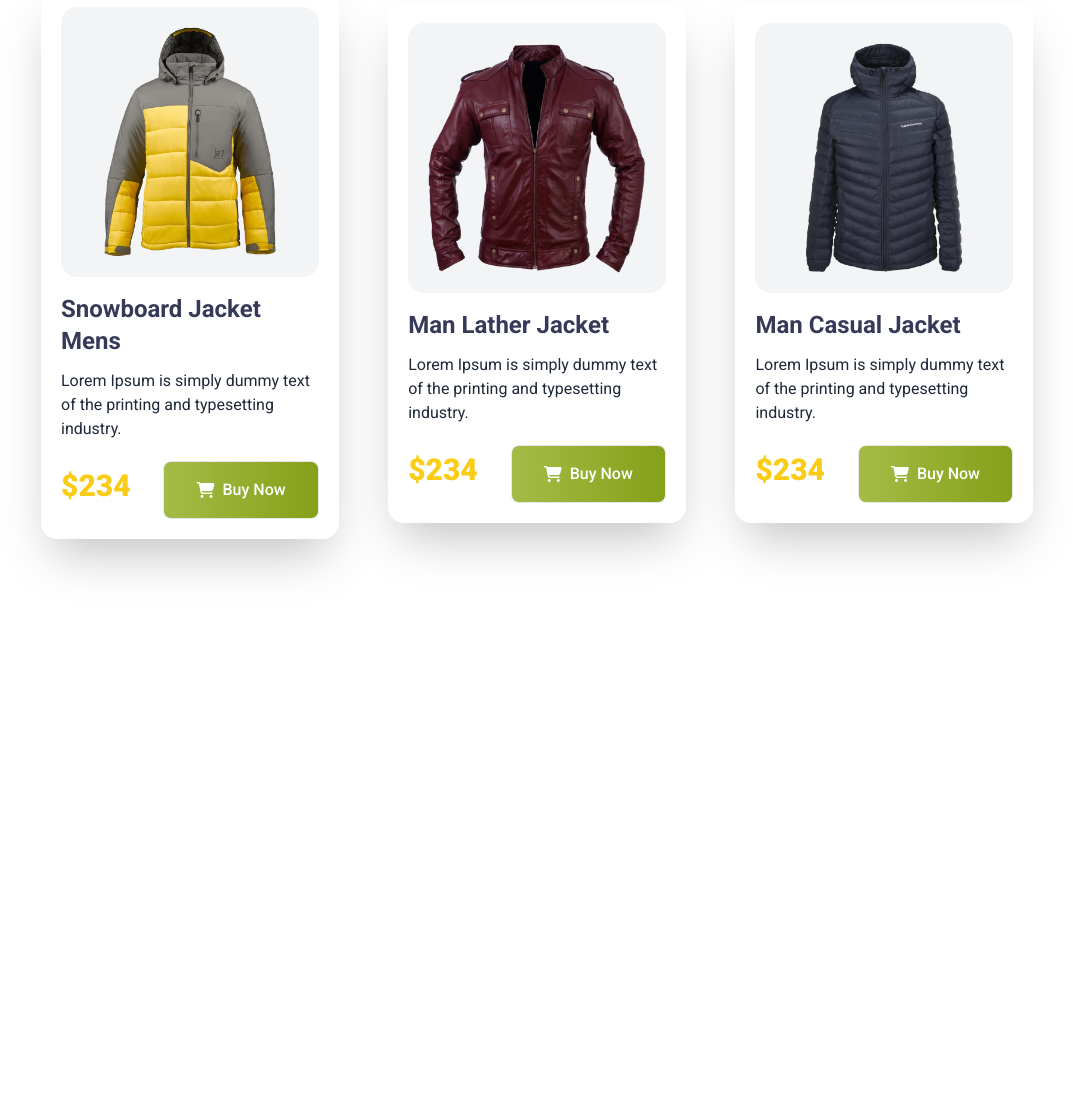
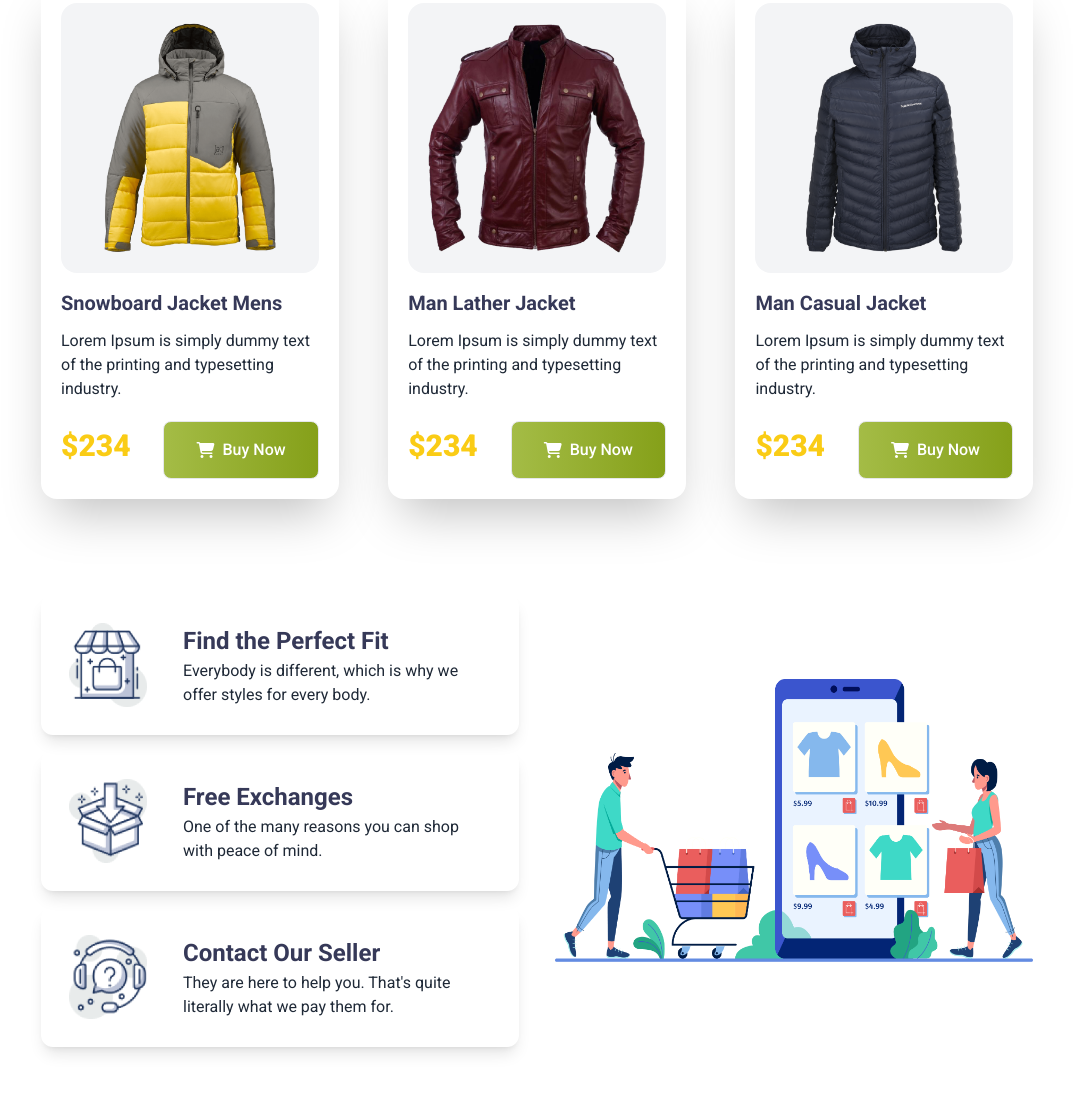
Before and after one commit to chaudhuree/penguin-website-tailwind, a plain HTML site: page index.html in a window 1280 px wide. Shown: the part 1649-2742 px from the top of the page, without its empty margins (103-1176 px from the left). Before the commit the page ends 2284 px from the top, so only its background shows below. Drawn offline with nearby package versions, Linux system fonts and the light colour scheme.

Commit message:
delivery section done

```diff
--- a/index.html
+++ b/index.html
@@ -79,18 +79,20 @@
     <main>
       <div class="container px-36 text-[#363958] font-bebas">
         <!-- women section -->
-       <div class="women section">
+        <section class="women section">
           <h1 class="font-normal text-5xl mb-5">Woman Jacket</h1>
-        <div class="women-jacket-cards font-roboto flex justify-between items-center">
+          <div
+            class="women-jacket-cards font-roboto flex justify-between items-center"
+          >
             <div class="card p-5 w-[30%] shadow-2xl rounded-2xl">
               <figure class="bg-gray-100 p-5 rounded-2xl text-center mb-4">
                 <img src="./images/jacket-1.png" alt="women jacket" />
               </figure>
               <div class="description flex flex-col gap-3">
-              <h3 class="font-bold text-2xl">Yellow Coat Jacket</h3>
+                <h3 class="font-bold text-xl">Yellow Coat Jacket</h3>
                 <p class="text-gray-800 text-base leading-6">
-                Lorem Ipsum is simply dummy text of the printing and typesetting
-                industry.
+                  Lorem Ipsum is simply dummy text of the printing and
+                  typesetting industry.
                 </p>
                 <div class="flex justify-between items-center">
                   <p
@@ -111,10 +113,10 @@
                 <img src="./images/jacket-2.png" alt="women jacket" />
               </figure>
               <div class="description flex flex-col gap-3">
-              <h3 class="font-bold text-2xl">Ladies Jacket </h3>
+                <h3 class="font-bold text-xl">Ladies Jacket</h3>
                 <p class="text-gray-800 text-base leading-6">
-                Lorem Ipsum is simply dummy text of the printing and typesetting
-                industry.
+                  Lorem Ipsum is simply dummy text of the printing and
+                  typesetting industry.
                 </p>
                 <div class="flex justify-between items-center">
                   <p
@@ -135,10 +137,10 @@
                 <img src="./images/jacket-3.png" alt="women jacket" />
               </figure>
               <div class="description flex flex-col gap-3">
-              <h3 class="font-bold text-2xl">Woman Leather Jacket </h3>
+                <h3 class="font-bold text-xl">Woman Leather Jacket</h3>
                 <p class="text-gray-800 text-base leading-6">
-                Lorem Ipsum is simply dummy text of the printing and typesetting
-                industry.
+                  Lorem Ipsum is simply dummy text of the printing and
+                  typesetting industry.
                 </p>
                 <div class="flex justify-between items-center">
                   <p
@@ -155,20 +157,22 @@
               </div>
             </div>
           </div>
-       </div>
+        </section>
         <!-- men section -->
-       <div class="men section my-24">
+        <section class="men section my-24">
           <h1 class="font-normal text-5xl mb-5">Man Jacket</h1>
-        <div class="women-jacket-cards font-roboto flex justify-between items-center">
+          <div
+            class="women-jacket-cards font-roboto flex justify-between items-center"
+          >
             <div class="card p-5 w-[30%] shadow-2xl rounded-2xl">
               <figure class="bg-gray-100 p-5 rounded-2xl text-center mb-4">
                 <img src="./images/jacket-4.png" alt="women jacket" />
               </figure>
               <div class="description flex flex-col gap-3">
-              <h3 class="font-bold text-2xl">Snowboard Jacket Mens</h3>
+                <h3 class="font-bold text-xl">Snowboard Jacket Mens</h3>
                 <p class="text-gray-800 text-base leading-6">
-                Lorem Ipsum is simply dummy text of the printing and typesetting
-                industry.
+                  Lorem Ipsum is simply dummy text of the printing and
+                  typesetting industry.
                 </p>
                 <div class="flex justify-between items-center">
                   <p
@@ -189,10 +193,10 @@
                 <img src="./images/jacket-5.png" alt="women jacket" />
               </figure>
               <div class="description flex flex-col gap-3">
-              <h3 class="font-bold text-2xl">Man Lather Jacket </h3>
+                <h3 class="font-bold text-xl">Man Lather Jacket</h3>
                 <p class="text-gray-800 text-base leading-6">
-                Lorem Ipsum is simply dummy text of the printing and typesetting
-                industry.
+                  Lorem Ipsum is simply dummy text of the printing and
+                  typesetting industry.
                 </p>
                 <div class="flex justify-between items-center">
                   <p
@@ -213,10 +217,10 @@
                 <img src="./images/jacket-6.png" alt="women jacket" />
               </figure>
               <div class="description flex flex-col gap-3">
-              <h3 class="font-bold text-2xl">Man Casual Jacket </h3>
+                <h3 class="font-bold text-xl">Man Casual Jacket</h3>
                 <p class="text-gray-800 text-base leading-6">
-                Lorem Ipsum is simply dummy text of the printing and typesetting
-                industry.
+                  Lorem Ipsum is simply dummy text of the printing and
+                  typesetting industry.
                 </p>
                 <div class="flex justify-between items-center">
                   <p
@@ -233,7 +237,56 @@
               </div>
             </div>
           </div>
+        </section>
+        <!-- delivery section -->
+        <section class="mb-48 delivery flex gap-9 items-center font-roboto">
+          <div class="flex flex-col gap-4 description-cards w-1/2">
+            <div
+              class="descrip-card w-full flex gap-9 p-7 shadow-lg rounded-xl"
+            >
+              <img class="w-[78px]" src="./icons/house.png" alt="" />
+              <div>
+                <h4 class="text-[#363958] text-2xl font-bold leading-normal">
+                  Find the Perfect Fit
+                </h4>
+                <p class="text-gray-800 text-base leading-6">
+                  Everybody is different, which is why we offer styles for every
+                  body.
+                </p>
               </div>
+            </div>
+            <div
+              class="descrip-card w-full flex gap-9 p-7 shadow-lg rounded-xl"
+            >
+              <img class="w-[78px]" src="./icons/box.png" alt="" />
+              <div>
+                <h4 class="text-[#363958] text-2xl font-bold leading-normal">
+                  Free Exchanges
+                </h4>
+                <p class="text-gray-800 text-base leading-6">
+                  One of the many reasons you can shop with peace of mind.
+                </p>
+              </div>
+            </div>
+            <div
+              class="descrip-card w-full flex gap-9 p-7 shadow-lg rounded-xl"
+            >
+              <img class="w-[78px]" src="./icons/question.png" alt="" />
+              <div>
+                <h4 class="text-[#363958] text-2xl font-bold leading-normal">
+                  Contact Our Seller
+                </h4>
+                <p class="text-gray-800 text-base leading-6">
+                  They are here to help you. That's quite literally what we pay
+                  them for.
+                </p>
+              </div>
+            </div>
+          </div>
+          <figure class="w-1/2">
+            <img src="./images/shopping.png" alt=" delivery image" />
+          </figure>
+        </section>
       </div>
     </main>
   </body>
```
Lines whose indentation alone changed are shown as unchanged.
